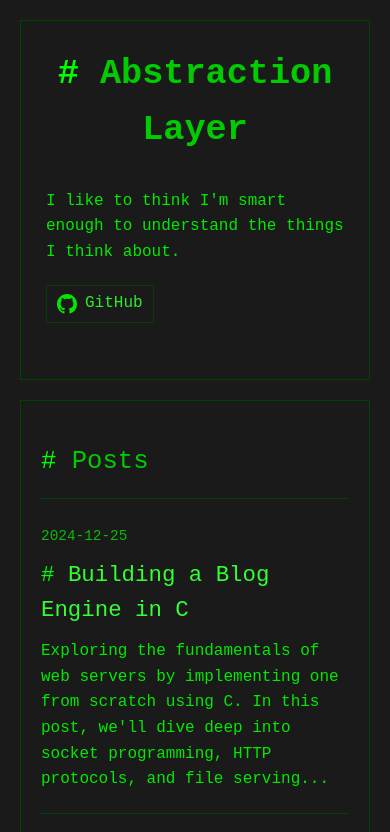
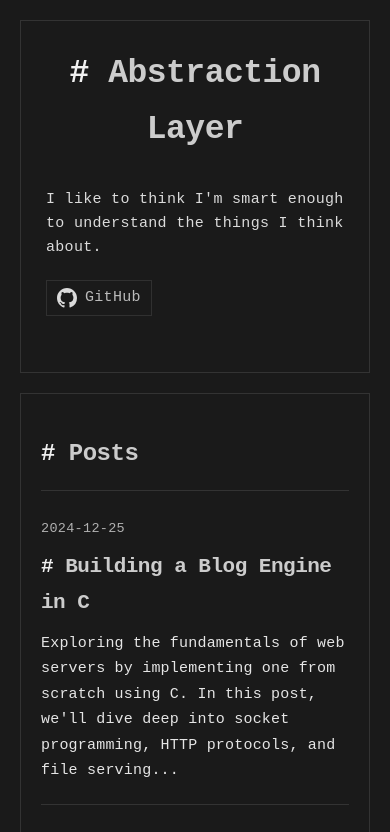
Before and after one commit to enoent0xFD/my_little_blog, a plain HTML site: page static/index.html in a window 390 px wide. Shown: the top 832 px of the page. Drawn offline with Linux system fonts and the light colour scheme; no server answers.

Commit message:
Change font style

```diff
--- a/static/styles.css
+++ b/static/styles.css
@@ -1,26 +1,32 @@
 :root {
     --bg-color: #1a1a1a;
-    --text-color: #00ff00;
-    --header-color: #00cc00;
-    --link-color: #33ff33;
-    --border-color: #004400;
-    --hover-color: #007700;
+    --text-color: #f0f0f0;  /* Slightly brighter for better contrast */
+    --header-color: #cccccc;
+    --link-color: #cccccc;
+    --border-color: #333333;
+    --hover-color: #555555;
 }
 
 body {
     background-color: var(--bg-color);
     color: var(--text-color);
-    font-family: 'Courier New', monospace;
-    line-height: 1.6;
+    /* Using IBM Plex Mono as primary, falling back to other monospace fonts */
+    font-family: 'IBM Plex Mono', 'Fira Code', 'Source Code Pro', 'Courier New', monospace;
+    font-weight: 450;  /* Slightly bolder than normal */
+    line-height: 1.8;  /* Increased for better readability */
     margin: 0;
     padding: 20px;
     max-width: 800px;
     margin: 0 auto;
+    font-size: 16px;  /* Increased from 15px */
+    letter-spacing: 0.3px;  /* Better letter spacing for readability */
+    -webkit-font-smoothing: antialiased;
+    -moz-osx-font-smoothing: grayscale;
 }
 
 header {
     border: 1px solid var(--border-color);
-    padding: 20px;
+    padding: 25px;
     margin-bottom: 20px;
 }
 
@@ -46,7 +52,8 @@ header p {
 
 h1, h2, h3 {
     color: var(--header-color);
-    font-weight: normal;
+    font-weight: 700;  /* Bolder headers */
+    letter-spacing: -0.5px;  /* Tighter heading spacing */
 }
 
 h1::before, h2::before, h3::before {
@@ -88,7 +95,10 @@ a:hover {
 .post-preview p {
     margin: 10px 0 0 0;
     color: var(--text-color);
-    opacity: 0.9;
+    letter-spacing: 0.2px;  /* Slightly increased letter spacing for better readability */
+    line-height: 1.7;
+    opacity: 0.95;  /* Increased from 0.9 */
+    font-weight: 450;  /* Match body text weight */
 }
 
 .status-bar {
@@ -96,25 +106,34 @@ a:hover {
     padding: 10px;
     margin-top: 20px;
     font-size: 0.9em;
-}/* Add these styles to your styles.css */
+}
 
 pre {
-    background-color: #0a0a0a;  /* Slightly darker than main background */
+    background-color: #141414;
+    padding: 1.2em;
     border: 1px solid var(--border-color);
-    padding: 15px;
     overflow-x: auto;
     margin: 20px 0;
+    border-radius: 4px;
+}
+
+code, pre {
+    font-family: 'Fira Code', 'IBM Plex Mono', 'Source Code Pro', 'Courier New', monospace;
+    font-size: 0.95em;
+    line-height: 1.5;
+    font-weight: 450;  /* Match body text weight */
 }
 
 code {
-    font-family: 'Courier New', monospace;
     color: var(--text-color);
 }
 
 /* For inline code */
 p code {
-    background-color: #0a0a0a;
-    padding: 2px 5px;
+    font-size: 0.9em;
+    padding: 3px 6px;
+    border-radius: 2px;
+    background-color: #141414;  /* Slightly darker than main background */
     border: 1px solid var(--border-color);
 }
 
@@ -169,13 +188,6 @@ pre::before {
     border-bottom: 1px solid var(--border-color);
 }
 
-/* Update header style */
-header {
-    border: 1px solid var(--border-color);
-    padding: 25px;
-    margin-bottom: 20px;
-}
-
 //* Add to your styles.css */
 .error-content {
     text-align: center;
@@ -197,4 +209,13 @@ header {
 .error-content a:hover {
     background: var(--hover-color);
     text-decoration: none;
-}* Rest of your existing styles remain the same */
+}
+
+/* Add this at the end of your CSS file */
+@media screen and (max-width: 600px) {
+    body {
+        font-size: 15px;  /* Increased from 14px */
+        line-height: 1.7;
+        font-weight: 450;
+    }
+}
```
